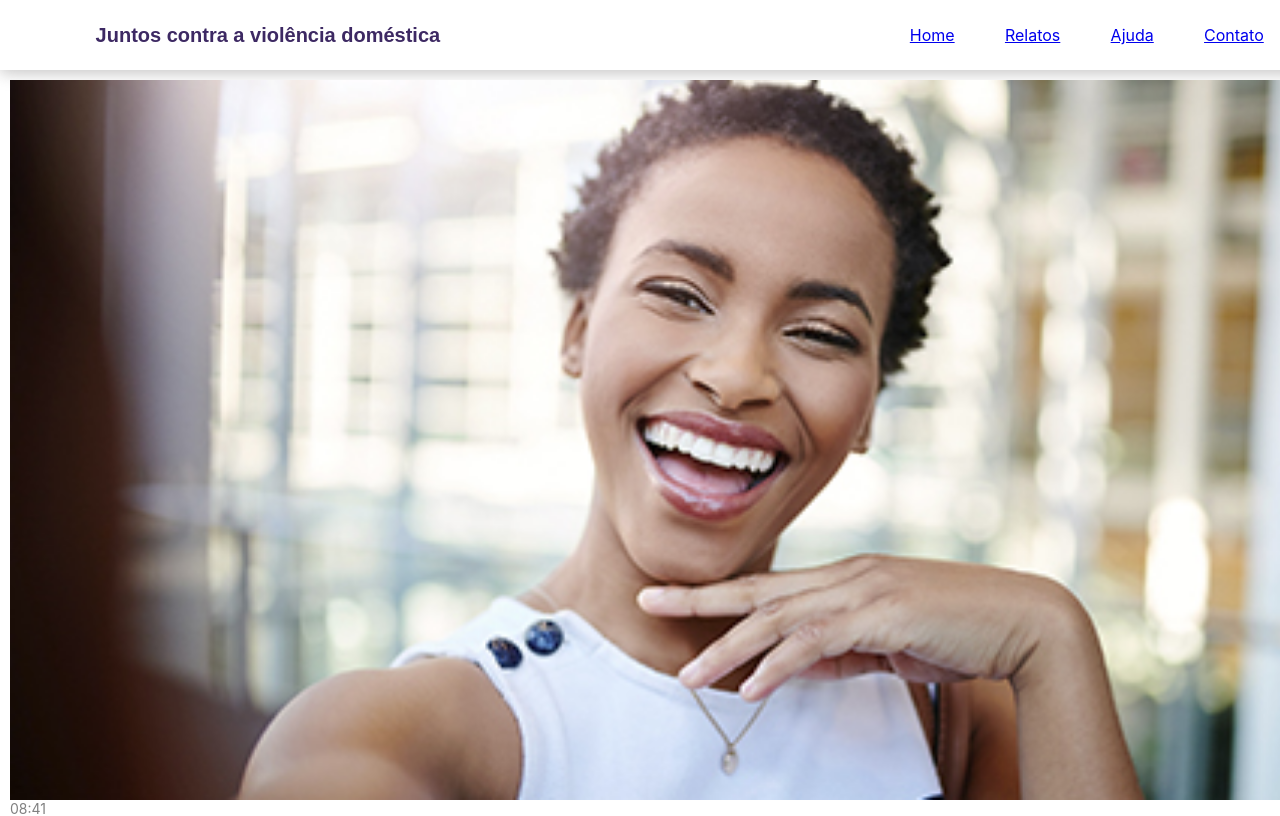
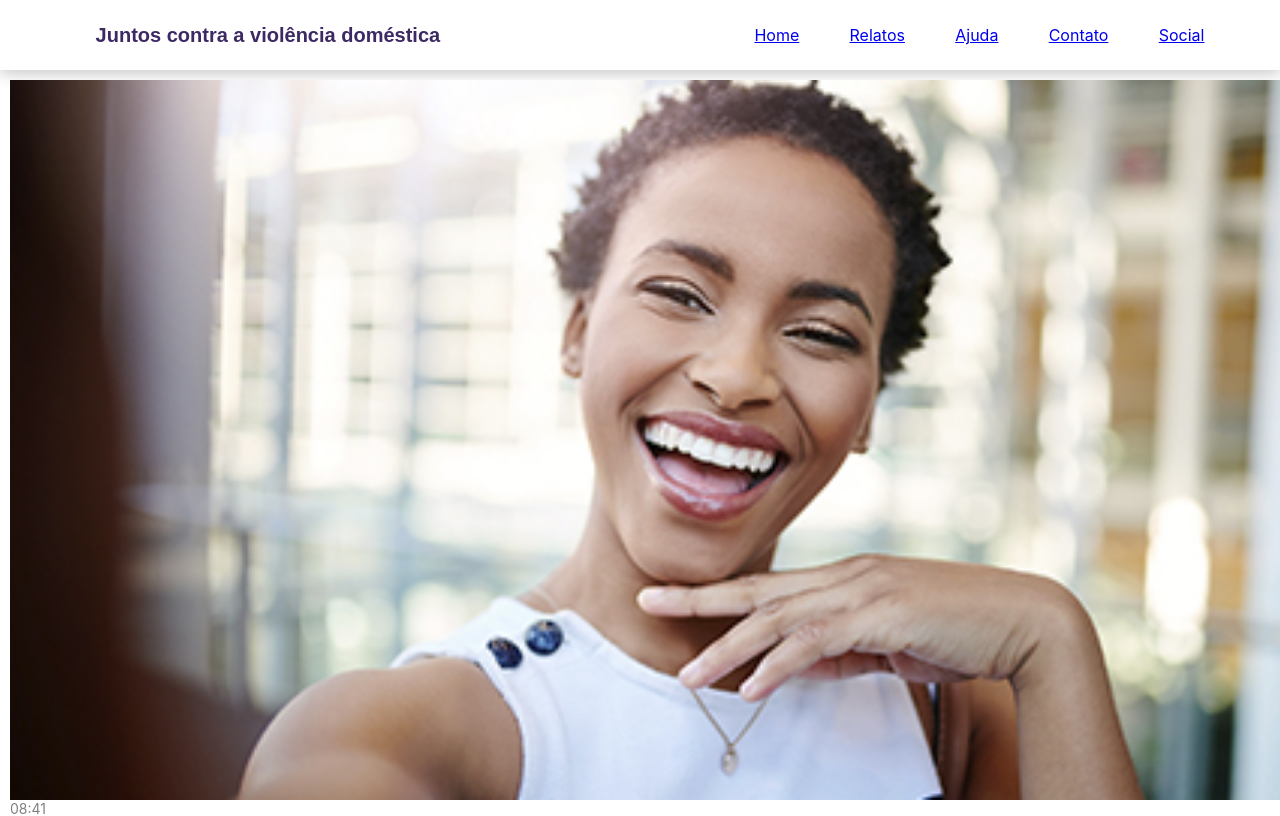
Before and after one commit to uniamerica/CMDM-front, a React (Create React App) app: page /social in a window 1280 px wide. Shown: the top 816 px of the page. Built offline with nearby package versions, Linux system fonts and the light colour scheme.

Commit message:
att home

```diff
--- a/src/components/Header/Header.css
+++ b/src/components/Header/Header.css
@@ -1,5 +1,6 @@
 .mainheader{
     background: white;
+    width: 100vw;
     height: 70px;
     display: flex;
     justify-content: space-between;
--- a/src/components/Header/Header.jsx
+++ b/src/components/Header/Header.jsx
@@ -11,7 +11,6 @@ function Header() {
         <Logo/>
         <Nav/>
     </div>
-
   );
 }
 
--- a/src/components/Header/components/Nav.css
+++ b/src/components/Header/components/Nav.css
@@ -1,3 +1,4 @@
+
 ul{
     width: 450px;
     display: flex;
@@ -7,11 +8,11 @@ ul{
 li{
     list-style-type: none;
 }
-.active-link button{
+
+.active-link {
     color: black;
 }
-li button{
+.links{
     color: grey;
-    background: none;
-    border: none
+    text-decoration: none;
 }
--- a/src/components/Header/components/Nav.jsx
+++ b/src/components/Header/components/Nav.jsx
@@ -6,7 +6,7 @@ function Nav() {
   return (
     <nav>
         <ul>
-            <li className="active-link">
+            <li className="links">
                 <Link to="/Home">Home</Link>
             </li>
             <li>
--- a/src/pages/Home.jsx
+++ b/src/pages/Home.jsx
@@ -2,12 +2,14 @@ import React from 'react'
 import Animacao from '../components/Home/Animacao.jsx'
 import ImgHome from '../components/Home/ImgHome.jsx'
 import Header from '../components/Header/Header'
+import Footer from '../components/Footer/Footer.jsx'
 
 function Home(){
     return(
         <div>
           <Header/>
-          <ImgHome/>
+          <Animacao/>
+          <Footer/>
         </div>
     );
 }
```
